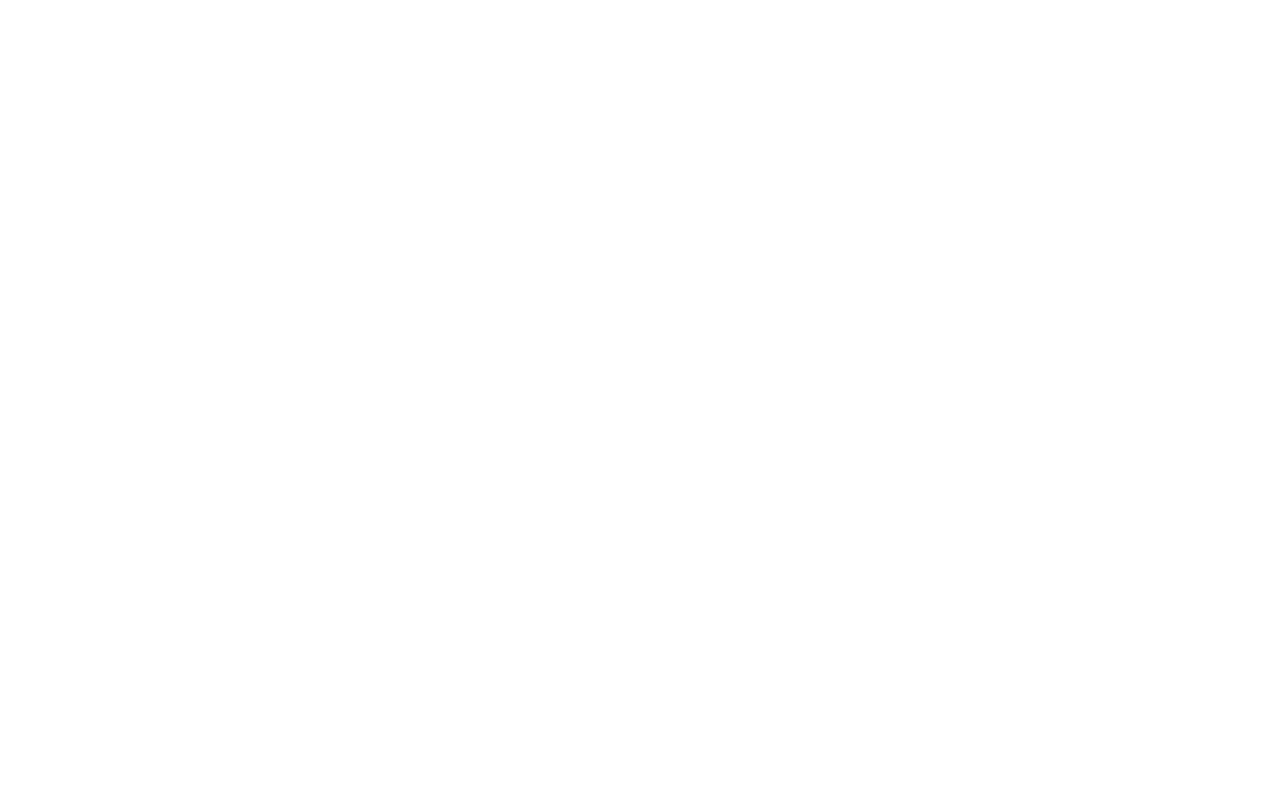
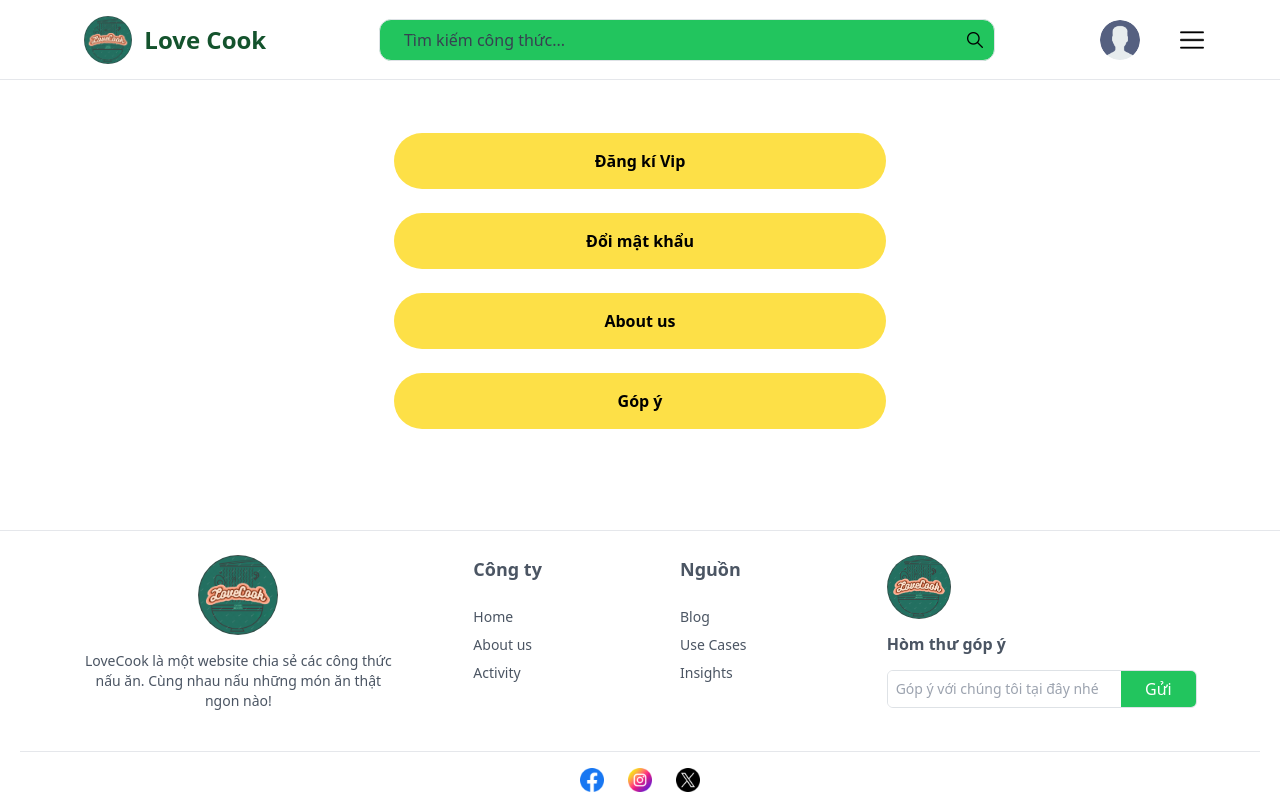
Before and after one commit to phong5824/IntroSE, a React (Vite) app in the folder client/: page /others in a window 1280 px wide. Before the commit this address had no page. Built offline with nearby package versions, Linux system fonts and the light colour scheme.

Commit message:
Update home, others page

```diff
--- a/client/src/App.jsx
+++ b/client/src/App.jsx
@@ -8,6 +8,7 @@ import Home from "./views/Home";
 import Register from "./views/Register";
 import Profile from "./views/Profile";
 import ResetPassword from "./views/resetPassword";
+import Others from "./views/Others";
 
 function App() {
   // const [count, setCount] = useState(0);
@@ -24,7 +25,8 @@ function App() {
           <Route path="/about-us" element={<About_us />} />
           <Route path="/blog" element={<Blog />} />
           <Route path="/resetPassword" element={<ResetPassword />} />
-          <Route path="/users/profile" element={<Profile/>}/>
+          <Route path="/users/profile" element={<Profile />} />
+          <Route path="/others" element={<Others />} />
         </Routes>
       </BrowserRouter>
     </div>
--- a/client/src/components/modules/HeroSection.jsx
+++ b/client/src/components/modules/HeroSection.jsx
@@ -10,7 +10,7 @@ const slides = [
 ];
 
 const HeroSection = () => {
-    const [hoveredIndex, setHoveredIndex] = useState(null);
+    const [isHovered, setIsHovered] = useState(false);
 
     const settings = {
         arrows: false,
@@ -30,17 +30,17 @@ const HeroSection = () => {
                         <div
                             key={index}
                             className="h-full overflow-hidden relative group"
-                            onMouseEnter={() => setHoveredIndex(index)}
-                            onMouseLeave={() => setHoveredIndex(null)}
+                            onMouseEnter={() => setIsHovered(true)}
+                            onMouseLeave={() => setIsHovered(false)}
                         >
                             <img
                                 src={slide.imageUrl}
                                 alt={`Slide ${index}`}
-                                className={`w-full object-cover rounded-lg transition-opacity duration-300 group-hover:opacity-70`}
-                                style={{ height: '500px', filter: hoveredIndex === index ? 'brightness(70%)' : 'brightness(100%)' }}
+                                className={`w-full object-cover rounded-lg transition-opacity duration-300 ${isHovered ? 'opacity-70' : 'opacity-100'}`}
+                                style={{ height: '500px', filter: isHovered ? 'brightness(60%)' : 'brightness(100%)' }}
                             />
                             <div className="absolute inset-0 flex items-center justify-center">
-                                {hoveredIndex === index && (
+                                {isHovered && (
                                     <>
                                         <h1 className="text-7xl font-bold text-orange-600 hover:scale-105 transition transform duration-300 ease-in-out mb-1 mr-10">
                                             Đổi gió bữa sáng
--- a/client/src/components/modules/LogoIcon.jsx
+++ b/client/src/components/modules/LogoIcon.jsx
@@ -6,7 +6,7 @@ const LogoIcon = () => {
             <div className="w-12 h-12 rounded-full overflow-hidden bg-white">
                 <img src={logoImage} alt="Logo" className="w-full h-full object-contain" />
             </div>
-            <span className="text-2xl font-bold text-green-900 italic">Love Cook</span>
+            <span className="font-extrabold text-2xl text-green-900 ">Love Cook</span>
         </div>
     );
 }
--- a/client/src/components/modules/Menu.jsx
+++ b/client/src/components/modules/Menu.jsx
@@ -24,7 +24,8 @@ const Menu = ({ showMenu, setShowMenu, onClick }) => {
                 <div className="page-menu absolute right-0 mt-2 w-40 bg-gray-800 text-white rounded shadow-lg z-10 transition duration-300">
                     <button onClick={() => navigateToPage('/about-us')} className="block w-full px-4 py-2 text-middle rounded hover:bg-gray-600">About Us</button>
                     <button onClick={() => navigateToPage('/tips-and-tricks')} className="block w-full px-4 py-2 border-t border-b text-middle hover:bg-gray-600">Tips and Tricks</button>
-                    <button onClick={() => navigateToPage('/blog')} className="block w-full px-4 py-2 text-middle rounded hover:bg-gray-600">Blog</button>
+                    <button onClick={() => navigateToPage('/blog')} className="block w-full px-4 py-2 text-middle border-b hover:bg-gray-600">Blog</button>
+                    <button onClick={() => navigateToPage('/others')} className="block w-full px-4 py-2 text-middle rounded hover:bg-gray-600">Khác</button>
                 </div>
             )}
         </div>
--- a/client/src/views/Home.jsx
+++ b/client/src/views/Home.jsx
@@ -10,7 +10,7 @@ const Home = () => {
 
   const ButtonGroup = () => {
     return (
-      <div className="button-group flex flex-rows items-center justify-between w-full p-4 space-x-20 text-gray-800">
+      <div className="button-group flex flex-rows items-center justify-between w-full p-4 space-x-20 text-gray-800 ">
         <button onClick={() => {/* Logic for "Đăng công thức" */ }} className="btn w-1/4 bg-green-500 hover:bg-green-300 px-4 py-2.5 rounded-full">Đăng công thức</button>
         <button onClick={() => {/* Logic for "Tổ chức bữa ăn" */ }} className="btn w-1/4 bg-green-500 hover:bg-green-300 px-4 py-2.5 rounded-full">Tổ chức bữa ăn</button>
         <button onClick={() => {/* Logic for "Tip và tricks" */ }} className="btn w-1/4 bg-green-500 hover:bg-green-300 px-4 py-2.5 rounded-full">Tip và tricks</button>
--- /dev/null
+++ b/client/src/views/Others.jsx
@@ -0,0 +1,50 @@
+import { useNavigate } from 'react-router-dom';
+import NavBar from "../components/modules/Navbar";
+import Footer from "../components/modules/Footer";
+
+const Others = () => {
+    const navigate = useNavigate();
+
+    const handleNavigate = (path) => {
+        navigate(path);
+    };
+
+    return (
+        <div className="flex flex-col h-screen">
+            <NavBar />
+            <div className="flex-grow flex items-center justify-center bg-white">
+                <div className="text-center font-semibold flex flex-col gap-4">
+                    <button
+                        className="bg-yellow-300 hover:bg-yellow-400 text-black py-3 px-48 rounded-full"
+                    // onClick={() => handleNavigate('/register-vip')}
+                    >
+                        Đăng kí Vip
+                    </button>
+                    <button
+                        className="bg-yellow-300 hover:bg-yellow-400 text-black py-3 px-48 rounded-full"
+                    // onClick={() => handleNavigate('/change-password')}
+                    >
+                        Đổi mật khẩu
+                    </button>
+                    <button
+                        className="bg-yellow-300 hover:bg-yellow-400 text-black py-3 px-48 rounded-full"
+                        onClick={() => handleNavigate('/about-us')}
+                    >
+                        About us
+                    </button>
+                    <button
+                        className="bg-yellow-300 hover:bg-yellow-400 text-black py-3 px-48 rounded-full"
+                    // onClick={() => handleNavigate('/feedback')}
+                    >
+                        Góp ý
+                    </button>
+                </div>
+            </div>
+
+            {/* Footer */}
+            <Footer />
+        </div>
+    );
+};
+
+export default Others;
```
